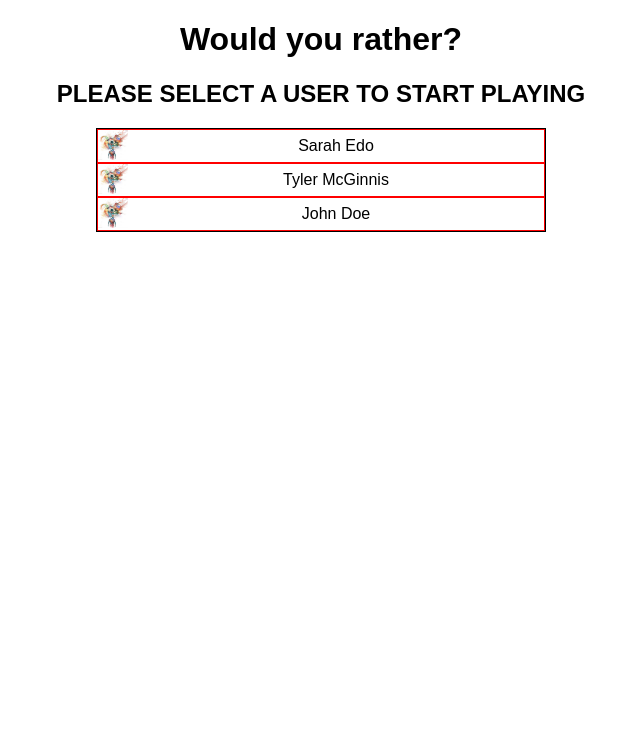
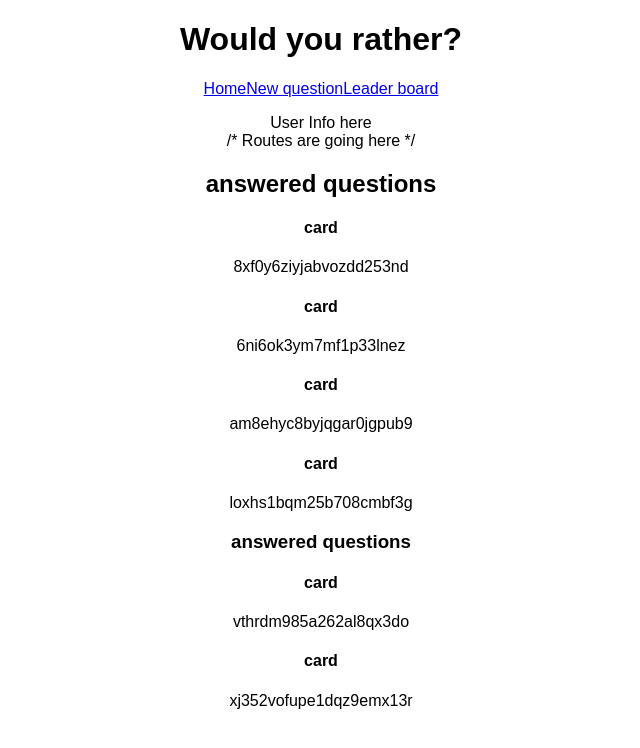
Before and after one commit to tomsah/Would-you-rather, a React (Create React App) app: page / in a window 1280 px wide. Shown: the top 748 px of the page, without its empty margins (319-959 px from the left). Built offline with nearby package versions, Linux system fonts and the light colour scheme.

Commit message:
Feature: laying the base of Main, Header, QuestionsCard and Questionsdashboard compomnent

```diff
--- a/src/components/App.js
+++ b/src/components/App.js
@@ -1,14 +1,13 @@
 import React, { Component } from 'react';
 import './App.css';
 import { connect } from 'react-redux'
-// import { handleReceiveQuestions } from '../actions/questions'
 import { handleReceiveUsers } from '../actions/users'
-import Login from './Login'
+// import Login from './Login'
+import Main from './Main'
 
 class App extends Component {
   componentDidMount () {
     const { dispatch } = this.props
-    // dispatch(handleReceiveQuestions())
     dispatch(handleReceiveUsers())
   }
 
@@ -16,7 +15,7 @@ class App extends Component {
     return (
       <div className="App">
         <h1>Would you rather?</h1>
-        <Login />
+        <Main />
       </div>
     );
   }
--- /dev/null
+++ b/src/components/Header.js
@@ -0,0 +1,20 @@
+import React from 'react'
+
+const Header = () => (
+  <header>
+    <nav>
+      <ul>
+        <li>
+          <a href="#">Home</a>
+          <a href="#">New question</a>
+          <a href="#">Leader board</a>
+        </li>
+      </ul>
+    </nav>
+    <div>
+      User Info here
+    </div>
+  </header>
+)
+
+export default Header
--- /dev/null
+++ b/src/components/Main.js
@@ -0,0 +1,28 @@
+import React, { Component } from 'react'
+import { connect } from 'react-redux'
+
+import Header from './Header'
+import Dashboard  from './QuestionsDashboard'
+// import NewQuestion from './NewQuestion'
+// import Question from  './Question'
+// import LeaderBoard from './LeaderBoard
+
+class Main extends Component {
+  state = {
+    loggedInUser: 'sarahedo'
+  }
+
+  render() {
+    return(
+      <div>
+        <Header />
+        /* Routes are going here */
+        <Dashboard />
+      </div>
+    )
+  }
+}
+
+
+
+export default connect()(Main)
--- /dev/null
+++ b/src/components/QuestionCard.js
@@ -0,0 +1,20 @@
+import React, { Component } from 'react'
+import { connect } from 'react-redux'
+
+class QuestionCard extends Component {
+  render() {
+    const { id } = this.props
+    return(
+      <div>
+        <h4>card</h4>
+        {id}
+      </div>
+    )
+  }
+}
+function mapStateToProps({questions}) {
+  return {
+    questions
+  }
+}
+export default connect(mapStateToProps)(QuestionCard)
--- /dev/null
+++ b/src/components/QuestionsDashboard.js
@@ -0,0 +1,54 @@
+import React, { Component} from 'react'
+import { connect } from  'react-redux'
+import { handleReceiveQuestions } from '../actions/questions'
+import QuestionCard from './QuestionCard'
+
+class QuestionsDashboard extends Component {
+
+  componentDidMount () {
+    const { dispatch } = this.props
+
+    dispatch(handleReceiveQuestions())
+  }
+
+  render() {
+    console.log('Dashboard props', this.props.user)
+    const { questionsId, user } = this.props
+
+    const userQuestionsAnswered = user && Object.keys(user.answers)
+    let answeredQuestions
+    let unAnsweredQuestions
+
+    if(userQuestionsAnswered && questionsId) {
+       answeredQuestions =  questionsId.filter(x => userQuestionsAnswered.includes(x))
+       unAnsweredQuestions =  questionsId.filter(x => !userQuestionsAnswered.includes(x))
+    }
+
+    return(
+      <div>
+        <div>
+          <h2>answered questions</h2>
+          <ul>
+            {answeredQuestions && answeredQuestions.map(id => <li key={id}><QuestionCard id={id}/></li>)}
+          </ul>
+        </div>
+        <div>
+          <h3>answered questions</h3>
+          <ul>
+            {unAnsweredQuestions && unAnsweredQuestions.map(id => <li key={id}><QuestionCard id={id}/></li>)}
+          </ul>
+        </div>
+      </div>
+    )
+  }
+}
+
+function mapStateToProps({questions, users, loggedInUser}) {
+  return{
+    questionsId: Object.keys(questions),
+    questions,
+    user: users['sarahedo'],
+  }
+}
+
+export default connect(mapStateToProps)(QuestionsDashboard)
```
